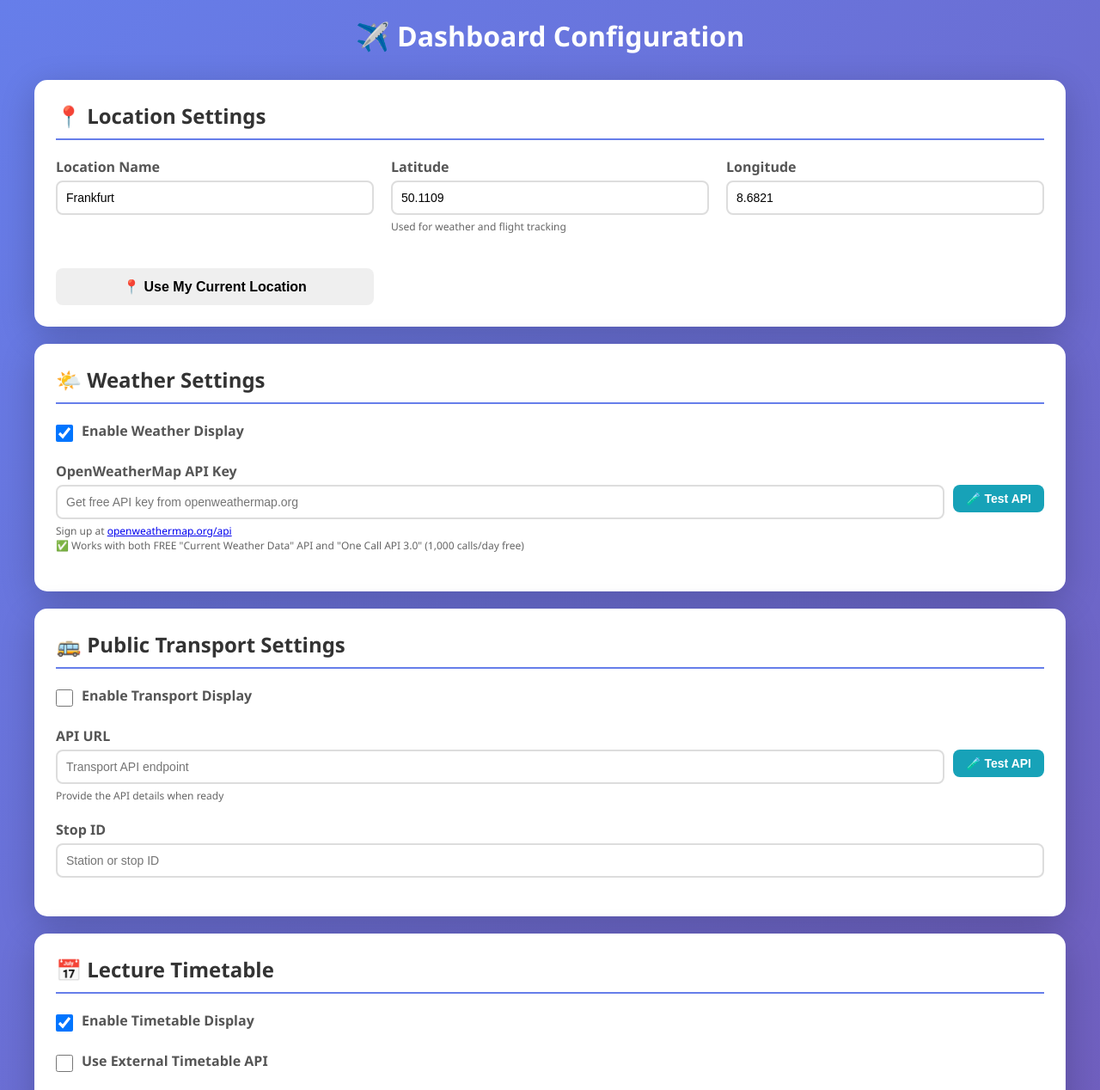
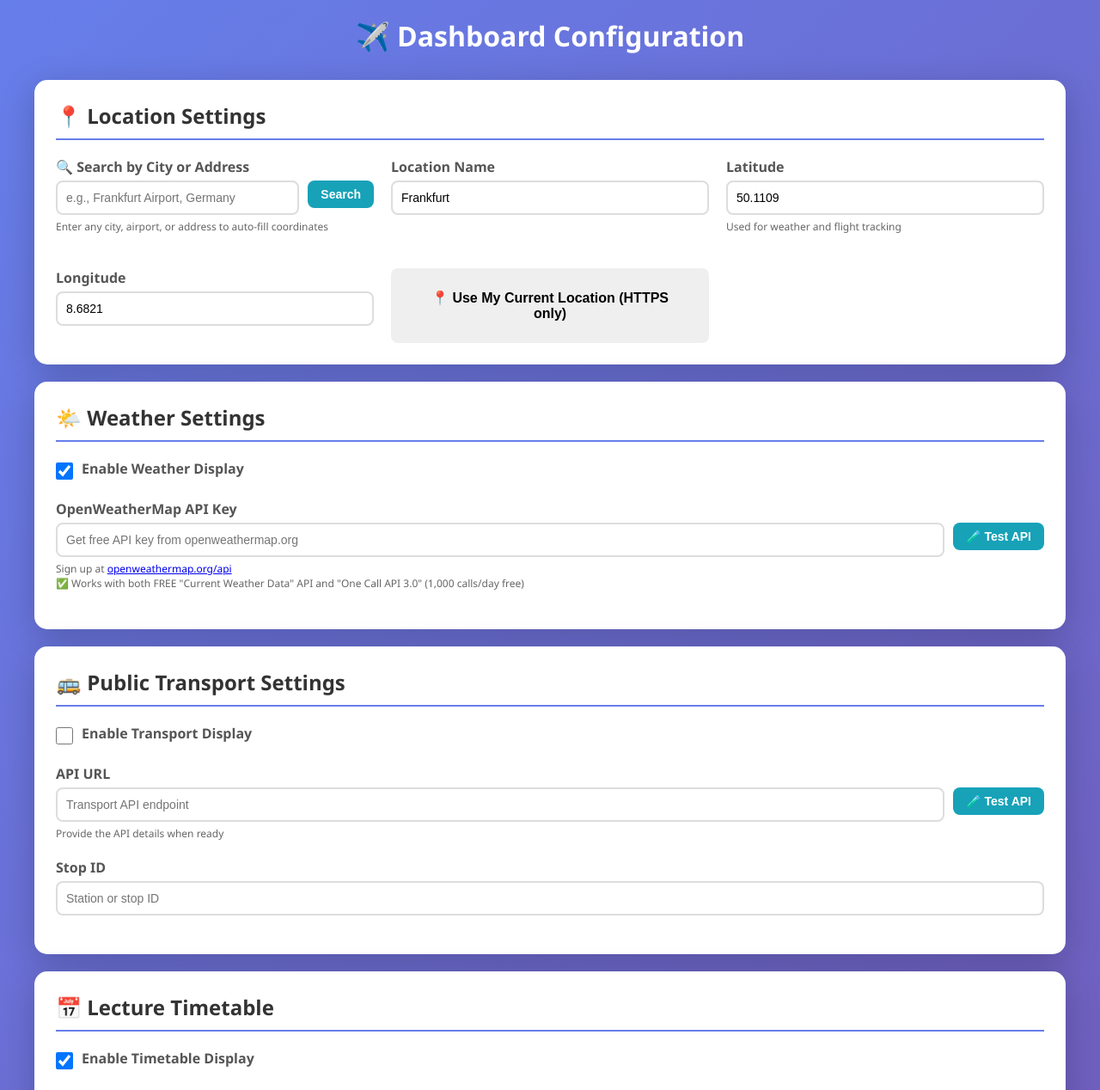
Before and after one commit to angeeinstein/digital-signage-screen, a Flask app: page /admin in a window 1280 px wide. Shown: the top 1268 px of the page at 86% size. Run offline with Flask 3, Linux system fonts and the light colour scheme.

Commit message:
Add location search functionality with city/address input and results display

```diff
--- a/templates/admin.html
+++ b/templates/admin.html
@@ -238,6 +238,15 @@
             <h2>📍 Location Settings</h2>
             <div class="grid">
                 <div class="form-group">
+                    <label for="locationSearch">🔍 Search by City or Address</label>
+                    <div class="input-with-button">
+                        <input type="text" id="locationSearch" placeholder="e.g., Frankfurt Airport, Germany">
+                        <button class="btn btn-info btn-small" onclick="searchLocation()">Search</button>
+                    </div>
+                    <div class="help-text">Enter any city, airport, or address to auto-fill coordinates</div>
+                </div>
+
+                <div class="form-group">
                     <label for="locationName">Location Name</label>
                     <input type="text" id="locationName" placeholder="e.g., Frankfurt">
                 </div>
@@ -250,7 +259,7 @@
                     <label for="longitude">Longitude</label>
                     <input type="number" id="longitude" step="0.0001" placeholder="e.g., 8.6821">
                 </div>
-                <button class="btn btn-secondary" onclick="getCurrentLocation()">📍 Use My Current Location</button>
+                <button class="btn btn-secondary" onclick="getCurrentLocation()">📍 Use My Current Location (HTTPS only)</button>
                 <div id="locationResult"></div>
             </div>
         </div>
@@ -639,6 +648,48 @@
             }
         }
 
+        // Search location by city or address
+        async function searchLocation() {
+            const searchQuery = document.getElementById('locationSearch').value.trim();
+            const resultDiv = document.getElementById('locationResult');
+
+            if (!searchQuery) {
+                resultDiv.className = 'test-result error';
+                resultDiv.textContent = '❌ Please enter a city or address to search';
+                resultDiv.style.display = 'block';
+                return;
+            }
+
+            resultDiv.className = 'test-result';
+            resultDiv.textContent = '⏳ Searching for location...';
+            resultDiv.style.display = 'block';
+
+            try {
+                const response = await fetch(`https://nominatim.openstreetmap.org/search?q=${encodeURIComponent(searchQuery)}&format=json&limit=1`);
+                const data = await response.json();
+
+                if (data.length === 0) {
+                    resultDiv.className = 'test-result error';
+                    resultDiv.textContent = '❌ Location not found. Try a different search term (e.g., "Frankfurt, Germany" or "Frankfurt Airport")';
+                    return;
+                }
+
+                const location = data[0];
+                const lat = parseFloat(location.lat).toFixed(4);
+                const lon = parseFloat(location.lon).toFixed(4);
+
+                document.getElementById('latitude').value = lat;
+                document.getElementById('longitude').value = lon;
+                document.getElementById('locationName').value = location.display_name.split(',')[0];
+
+                resultDiv.className = 'test-result success';
+                resultDiv.innerHTML = `✅ Found: ${location.display_name}<br>Coordinates: ${lat}, ${lon}`;
+            } catch (error) {
+                resultDiv.className = 'test-result error';
+                resultDiv.textContent = `❌ Search error: ${error.message}`;
+            }
+        }
+
         // Get current location using browser geolocation
         async function getCurrentLocation() {
             const resultDiv = document.getElementById('locationResult');
```
